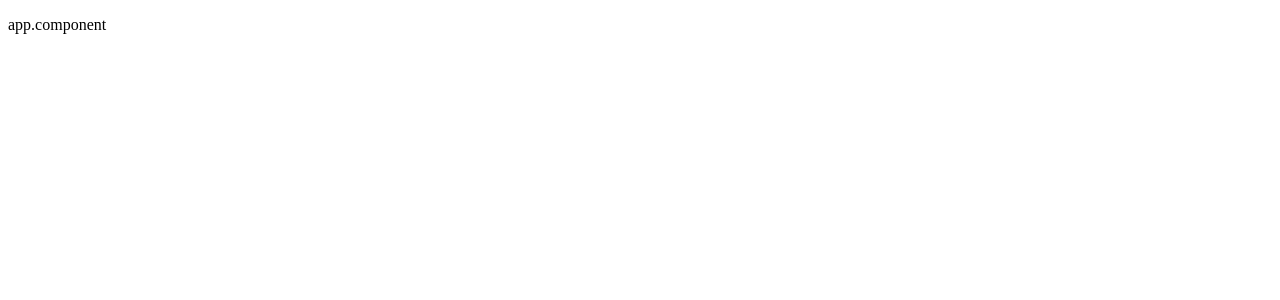
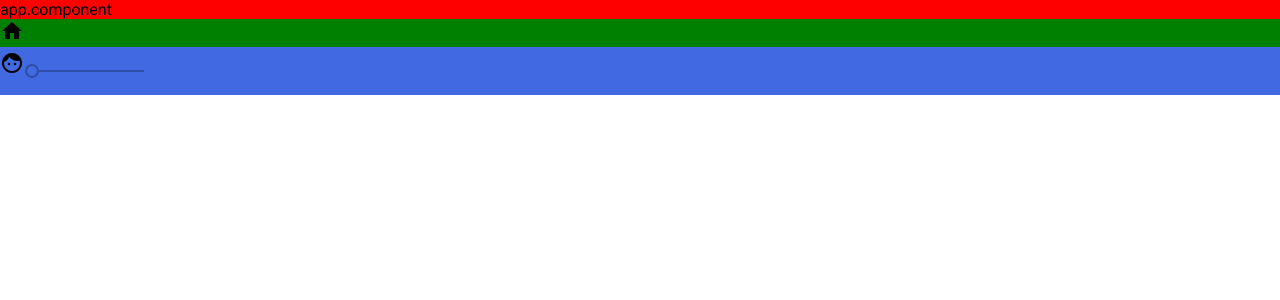
Before and after one commit to YouNone/angular-admin-panel, an Angular app: page / in a window 1280 px wide. Shown: the top 300 px of the page. Built offline with nearby package versions, Linux system fonts and the light colour scheme.

Commit message:
downloading npm packages that needed, infinite scroll, bootstrap, icons

```diff
--- a/package.json
+++ b/package.json
@@ -12,13 +12,19 @@
   "private": true,
   "dependencies": {
     "@angular/animations": "~8.2.5",
+    "@angular/cdk": "~8.2.3",
     "@angular/common": "~8.2.5",
     "@angular/compiler": "~8.2.5",
     "@angular/core": "~8.2.5",
     "@angular/forms": "~8.2.5",
+    "@angular/material": "^8.2.3",
     "@angular/platform-browser": "~8.2.5",
     "@angular/platform-browser-dynamic": "~8.2.5",
     "@angular/router": "~8.2.5",
+    "bootstrap": "^4.4.1",
+    "hammerjs": "^2.0.8",
+    "material-design-icons": "^3.0.1",
+    "ngx-infinite-scroll": "^8.0.1",
     "rxjs": "~6.4.0",
     "tslib": "^1.10.0",
     "zone.js": "~0.9.1"
--- a/src/app/app.component.html
+++ b/src/app/app.component.html
@@ -1 +1,14 @@
-<p>app.component</p>
+<div class="holder">
+  <div class="header">
+    <p>app.component</p>
+  </div>
+  <div class="main">
+    <div class="side">
+      <mat-icon aria-hidden="false" aria-label="Example home icon">home</mat-icon>
+    </div>
+    <div class="content">
+      <i class="material-icons">face</i>
+      <mat-slider min="1" max="100" step="1" value="1"></mat-slider>
+    </div>
+  </div>
+</div>
--- a/src/app/app.module.ts
+++ b/src/app/app.module.ts
@@ -2,13 +2,17 @@ import { BrowserModule } from '@angular/platform-browser';
 import { NgModule } from '@angular/core';
 
 import { AppComponent } from './app.component';
+import { BrowserAnimationsModule } from '@angular/platform-browser/animations';
+import { CommonAppModule } from './share/common.app.module';
 
 @NgModule({
   declarations: [
     AppComponent
   ],
   imports: [
-    BrowserModule
+    BrowserModule,
+    BrowserAnimationsModule,
+    CommonAppModule
   ],
   providers: [],
   bootstrap: [AppComponent]
--- a/src/app/share/ang.material.module.ts
+++ b/src/app/share/ang.material.module.ts
@@ -0,0 +1,86 @@
+import { NgModule } from "@angular/core";
+import { CdkTableModule } from '@angular/cdk/table';
+import { MatAutocompleteModule } from '@angular/material/autocomplete';
+import { MatBadgeModule } from '@angular/material/badge';
+import { MatBottomSheetModule } from '@angular/material/bottom-sheet';
+import { MatButtonModule } from '@angular/material/button';
+import { MatButtonToggleModule } from '@angular/material/button-toggle';
+import { MatCardModule } from '@angular/material/card';
+import { MatCheckboxModule } from '@angular/material/checkbox';
+import { MatChipsModule } from '@angular/material/chips';
+import { MatNativeDateModule, MatRippleModule } from '@angular/material/core';
+import { MatDatepickerModule } from '@angular/material/datepicker';
+import { MatDialogModule } from '@angular/material/dialog';
+import { MatDividerModule } from '@angular/material/divider';
+import { MatExpansionModule } from '@angular/material/expansion';
+import { MatGridListModule } from '@angular/material/grid-list';
+import { MatIconModule } from '@angular/material/icon';
+import { MatInputModule } from '@angular/material/input';
+import { MatListModule } from '@angular/material/list';
+import { MatMenuModule } from '@angular/material/menu';
+import { MatPaginatorModule } from '@angular/material/paginator';
+import { MatProgressBarModule } from '@angular/material/progress-bar';
+import { MatProgressSpinnerModule } from '@angular/material/progress-spinner';
+import { MatRadioModule } from '@angular/material/radio';
+import { MatSelectModule } from '@angular/material/select';
+import { MatSidenavModule } from '@angular/material/sidenav';
+import { MatSlideToggleModule } from '@angular/material/slide-toggle';
+import { MatSliderModule } from '@angular/material/slider';
+import { MatSnackBarModule } from '@angular/material/snack-bar';
+import { MatSortModule } from '@angular/material/sort';
+import { MatStepperModule } from '@angular/material/stepper';
+import { MatTableModule } from '@angular/material/table';
+import { MatTabsModule } from '@angular/material/tabs';
+import { MatToolbarModule } from '@angular/material/toolbar';
+import { MatTooltipModule } from '@angular/material/tooltip';
+import { MatTreeModule } from '@angular/material/tree';
+
+import { DragDropModule } from '@angular/cdk/drag-drop';
+
+/** Список модулей Material */
+const modules = [
+	CdkTableModule,
+	MatAutocompleteModule,
+	MatBottomSheetModule,
+	MatButtonModule,
+	MatButtonToggleModule,
+	MatCardModule,
+	MatCheckboxModule,
+	MatBadgeModule,
+	MatChipsModule,
+	MatStepperModule,
+	MatDatepickerModule,
+	MatDialogModule,
+	MatDividerModule,
+	DragDropModule,
+	MatExpansionModule,
+	MatGridListModule,
+	MatIconModule,
+	MatInputModule,
+	MatListModule,
+	MatMenuModule,
+	MatNativeDateModule,
+	MatPaginatorModule,
+	MatProgressBarModule,
+	MatProgressSpinnerModule,
+	MatRadioModule,
+	MatRippleModule,
+	MatSelectModule,
+	MatSidenavModule,
+	MatSliderModule,
+	MatSlideToggleModule,
+	MatSnackBarModule,
+	MatSortModule,
+	MatTableModule,
+	MatTabsModule,
+	MatToolbarModule,
+	MatTooltipModule,
+	MatTreeModule
+];
+
+
+@NgModule({
+	imports: modules,
+	exports: modules
+})
+export class AngMaterialModule { }
--- a/src/app/share/common.app.module.ts
+++ b/src/app/share/common.app.module.ts
@@ -0,0 +1,31 @@
+import { NgModule } from "@angular/core";
+import { CommonModule } from '@angular/common';
+import { FormsModule, ReactiveFormsModule } from "@angular/forms";
+import { RouterModule } from '@angular/router';
+import { HttpClientModule } from '@angular/common/http';
+import { AngMaterialModule } from './ang.material.module';
+
+@NgModule({
+	imports: [
+		CommonModule,
+		FormsModule,
+		RouterModule,
+		HttpClientModule,
+		ReactiveFormsModule,
+		AngMaterialModule,
+	],
+	exports: [
+		CommonModule,
+		FormsModule,
+		RouterModule,
+		ReactiveFormsModule,
+		AngMaterialModule,
+	],
+	declarations: [
+
+	],
+	entryComponents: [
+
+	],
+})
+export class CommonAppModule{}
--- a/src/index.html
+++ b/src/index.html
@@ -2,10 +2,12 @@
 <html lang="en">
 <head>
   <meta charset="utf-8">
-  <title>AlexAdmin</title>
+  <title>Alex Admin</title>
   <base href="/">
   <meta name="viewport" content="width=device-width, initial-scale=1">
   <link rel="icon" type="image/x-icon" href="favicon.ico">
+  <link href="https://fonts.googleapis.com/css?family=Roboto:300,400,500&display=swap" rel="stylesheet">
+  <link href="https://fonts.googleapis.com/icon?family=Material+Icons" rel="stylesheet">
 </head>
 <body>
   <app-root></app-root>
--- a/src/main.ts
+++ b/src/main.ts
@@ -1,3 +1,4 @@
+import 'hammerjs';
 import { enableProdMode } from '@angular/core';
 import { platformBrowserDynamic } from '@angular/platform-browser-dynamic';
 
--- a/src/styles.scss
+++ b/src/styles.scss
@@ -1 +1,48 @@
+
+// Custom Theming for Angular Material
+// For more information: https://material.angular.io/guide/theming
+@import '~@angular/material/theming';
+
+/*Mat-icons set */
+
+// Plus imports for other components in your app.
+
+// Include the common styles for Angular Material. We include this here so that you only
+// have to load a single css file for Angular Material in your app.
+// Be sure that you only ever include this mixin once!
+@include mat-core();
+
+// Define the palettes for your theme using the Material Design palettes available in palette.scss
+// (imported above). For each palette, you can optionally specify a default, lighter, and darker
+// hue. Available color palettes: https://material.io/design/color/
+$alexAdmin-primary: mat-palette($mat-indigo);
+$alexAdmin-accent: mat-palette($mat-pink, A200, A100, A400);
+
+// The warn palette is optional (defaults to red).
+$alexAdmin-warn: mat-palette($mat-red);
+
+// Create the theme object (a Sass map containing all of the palettes).
+$alexAdmin-theme: mat-light-theme($alexAdmin-primary, $alexAdmin-accent, $alexAdmin-warn);
+
+// Include theme styles for core and each component used in your app.
+// Alternatively, you can import and @include the theme mixins for each component
+// that you are using.
+@include angular-material-theme($alexAdmin-theme);
+
 /* You can add global styles to this file, and also import other style files */
+
+html, body { height: 100%; }
+body, p { margin: 0; font-family: Roboto, "Helvetica Neue", sans-serif; }
+
+.header {
+    background-color: red;
+}
+
+.main {
+    .side {
+        background-color: green;
+    }
+    .content {
+        background-color: royalblue;
+    }
+}
```
Also changed, not shown: src/app/app.routes.ts (+7 -0 lines), 1 other file (tests, documents, lock files or other folders).
